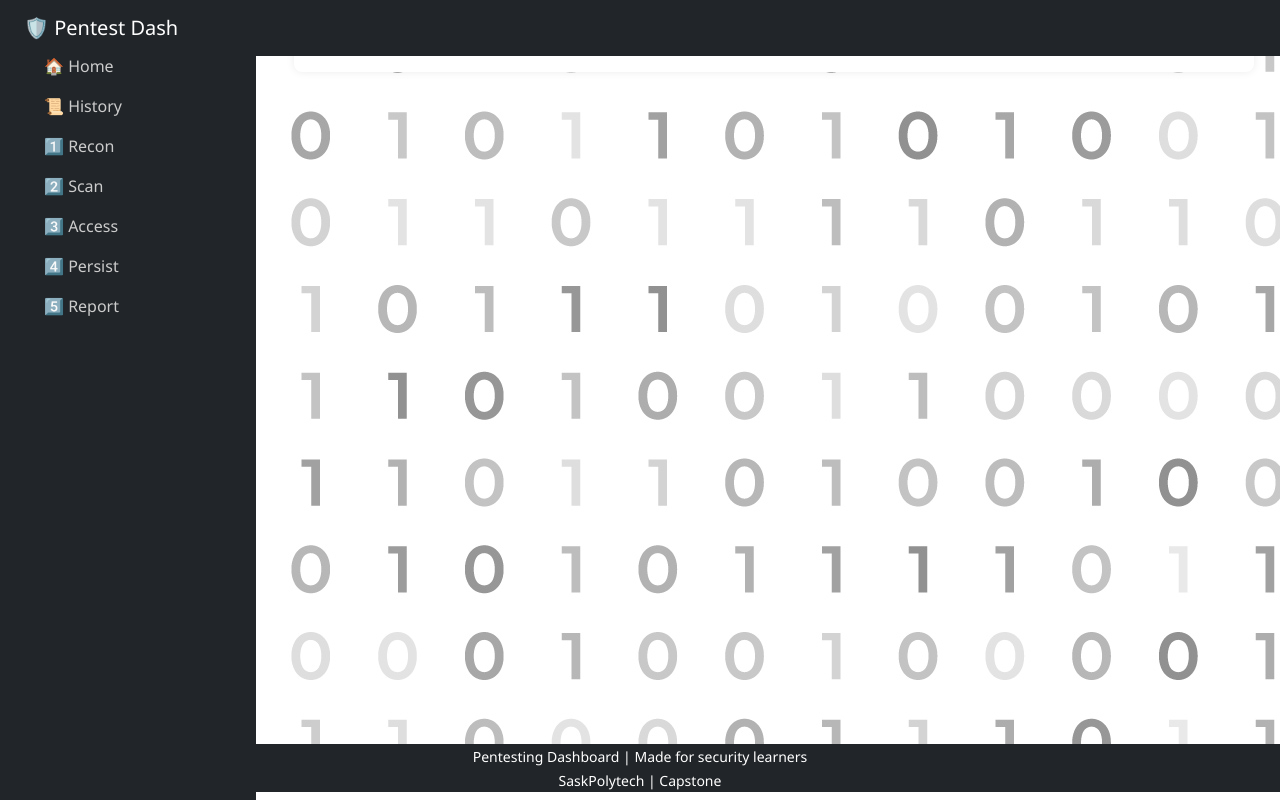
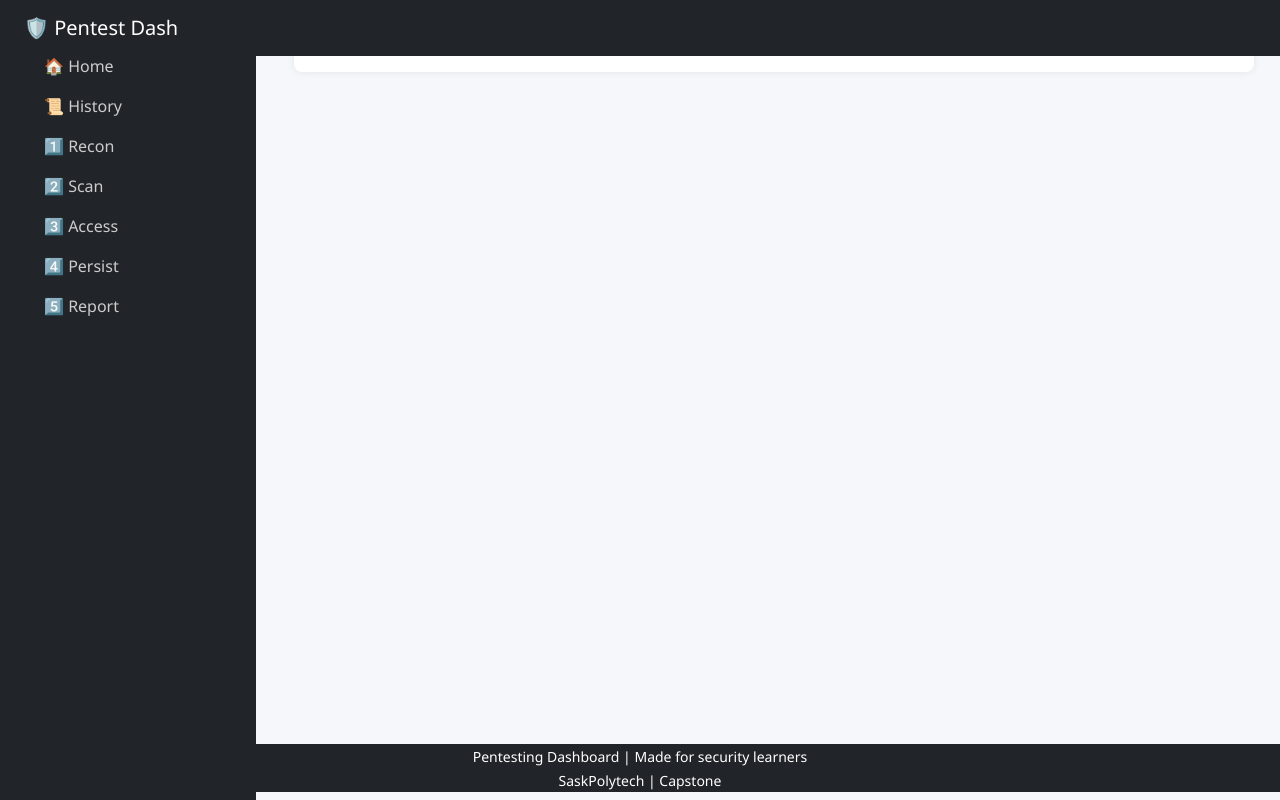
Before and after one commit to abhijeet-2108/Saskpoly_Capstone, a Flask app: page /page1 in a window 1280 px wide. Run offline with Flask 3, Linux system fonts and the light colour scheme.

Commit message:
image remove

```diff
--- a/static/css/style.css
+++ b/static/css/style.css
@@ -29,7 +29,7 @@
 }
 
 body {
-    background-image: url(bg.jpg);
+    /* background-image: url(bg.jpg); */
     font-family: 'Segoe UI', sans-serif;
     background-color: var(--bg-color);
     color: var(--text-color);
```
